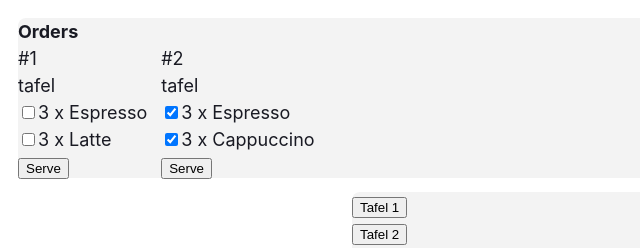
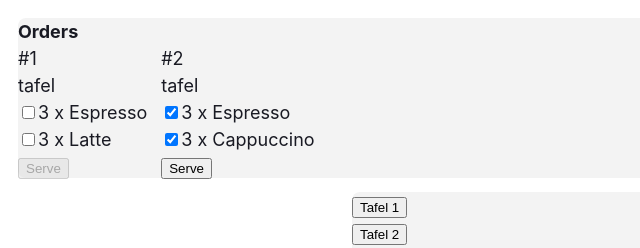
Before and after one commit to Jana-Elst/maitre-hotel, a React (Vite) app: page / in a window 1280 px wide. Shown: the top 248 px of the page, without its empty margins (0-640 px from the left). Built offline with nearby package versions, Linux system fonts and the light colour scheme; a web font is replaced by a local one.

Commit message:
disable and enable serve button

```diff
--- a/src/components/orderCard.jsx
+++ b/src/components/orderCard.jsx
@@ -7,10 +7,7 @@ const OrderCard = ({ order, setRestaurantVariables, restaurantVariables }) => {
     //status order 1 item aanpassen
     //orders --> order --> items --> item
     const changeData = (item) => {
-        console.log(restaurantVariables);
-        console.log("item", item)
-
-        const tmpResVar2 = {
+        const tmpResVar = {
             ...restaurantVariables,
             orders:
                 restaurantVariables.orders.map(o =>
@@ -27,8 +24,19 @@ const OrderCard = ({ order, setRestaurantVariables, restaurantVariables }) => {
                 )
         }
 
-        setRestaurantVariables(tmpResVar2);
-        console.log()
+        setRestaurantVariables(tmpResVar);
+    }
+
+    const isDisabled = () => {
+        let isDisabled = false;
+
+        items.forEach(item => {
+            if (item.status === "ordered") {
+                isDisabled = true;
+            }
+        });
+
+        return isDisabled;
     }
 
     return (
@@ -54,7 +62,7 @@ const OrderCard = ({ order, setRestaurantVariables, restaurantVariables }) => {
                 })
             }
 
-            < button > Serve</button>
+            <button disabled={isDisabled()}>Serve</button>
         </li >
     );
 };
```
